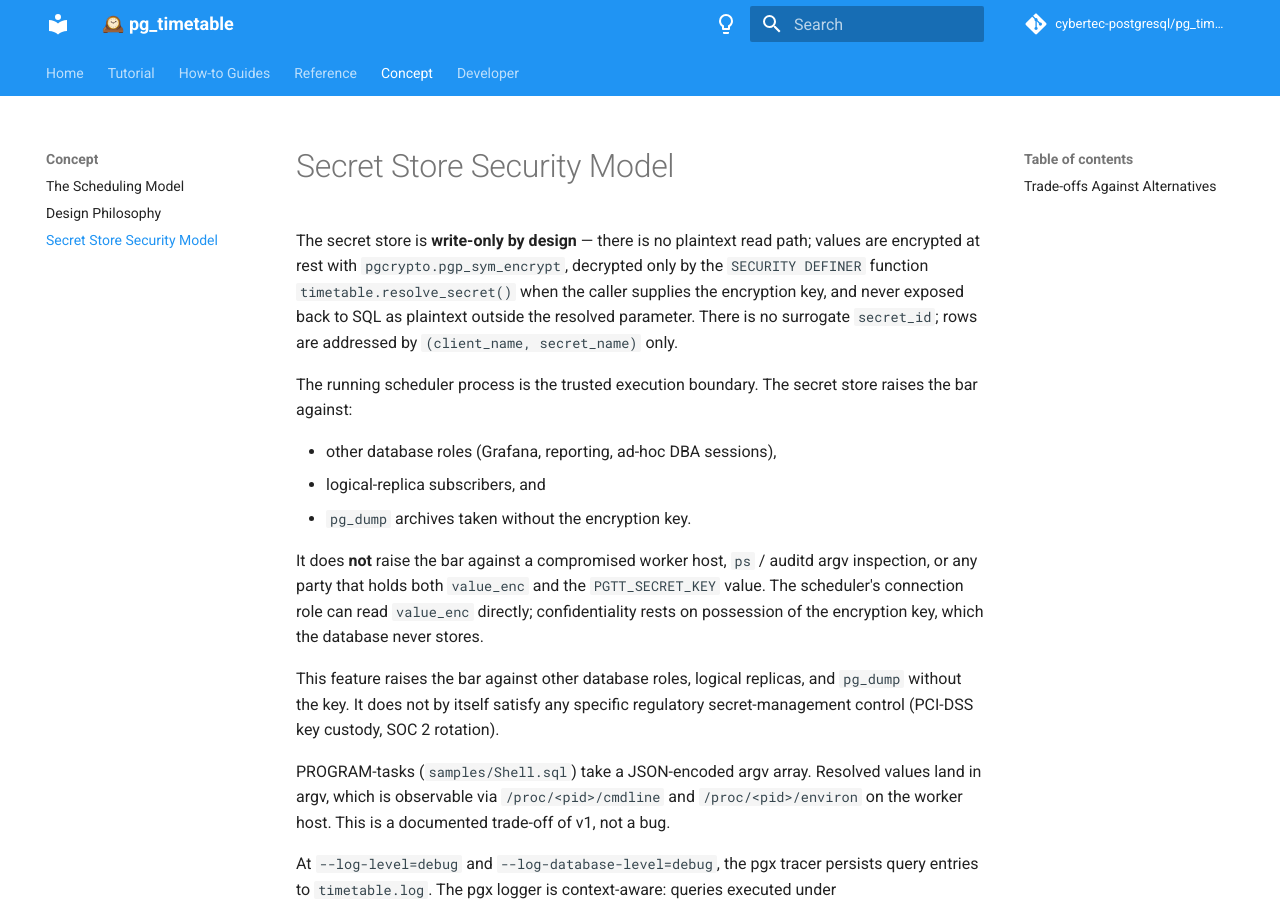
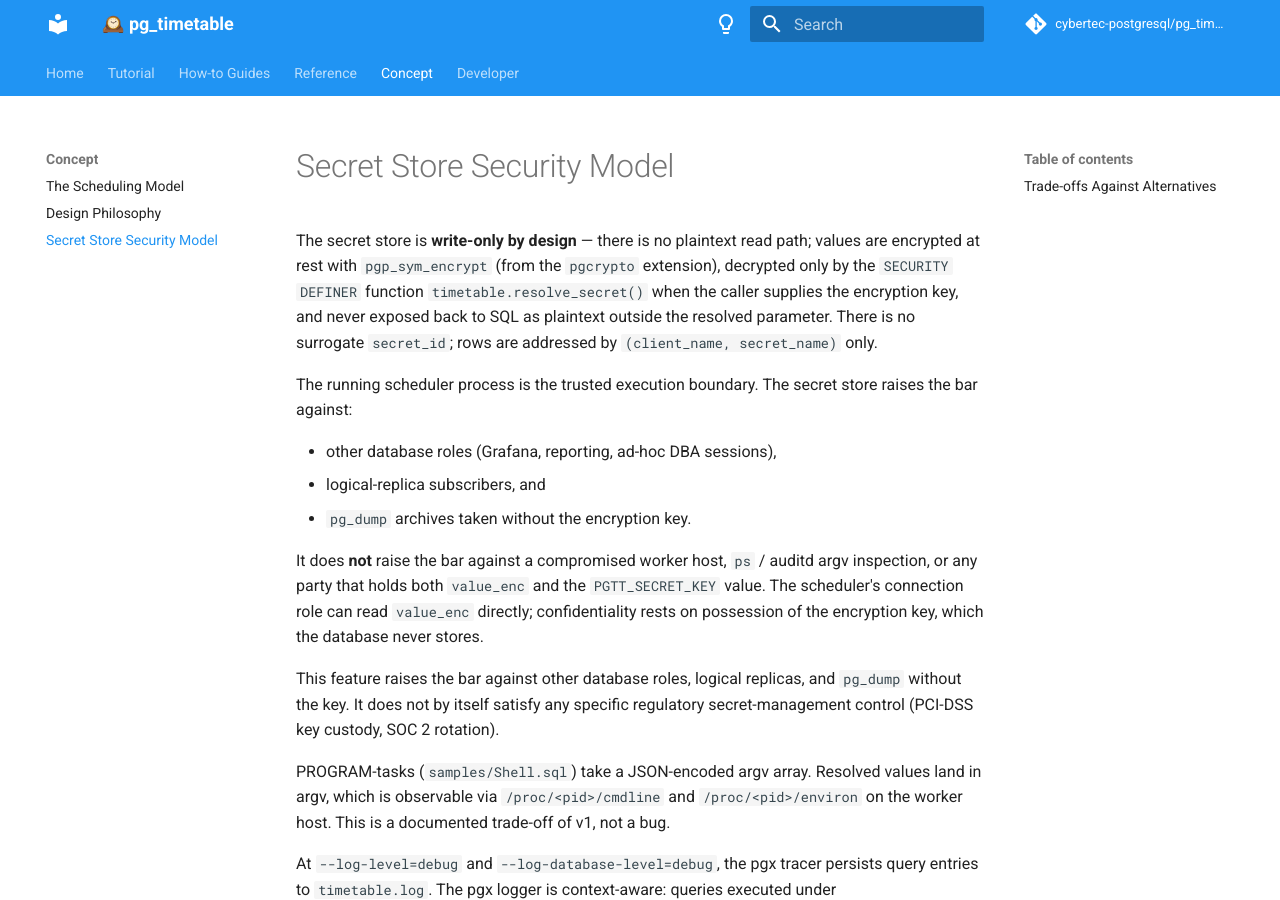
Before and after one commit to cybertec-postgresql/pg_timetable, an MkDocs documentation site: the page built from docs/explanation-secret-store-security-model.md, in a window 1280 px wide and 900 px high. Built offline with MkDocs 1.6.1 and Material for MkDocs 9.7.7, drawn with Linux system fonts in a browser that asks for light colours; comment, search, counter and statistics services are not loaded; the version menu is left out.

Commit message:
docs: drop schema qualification from pgp_sym_encrypt in security model

```diff
--- a/docs/explanation-secret-store-security-model.md
+++ b/docs/explanation-secret-store-security-model.md
@@ -1,6 +1,6 @@
 # Secret Store Security Model
 
-The secret store is **write-only by design** — there is no plaintext read path; values are encrypted at rest with `pgcrypto.pgp_sym_encrypt`, decrypted only by the `SECURITY DEFINER` function `timetable.resolve_secret()` when the caller supplies the encryption key, and never exposed back to SQL as plaintext outside the resolved parameter. There is no surrogate `secret_id`; rows are addressed by `(client_name, secret_name)` only.
+The secret store is **write-only by design** — there is no plaintext read path; values are encrypted at rest with `pgp_sym_encrypt` (from the `pgcrypto` extension), decrypted only by the `SECURITY DEFINER` function `timetable.resolve_secret()` when the caller supplies the encryption key, and never exposed back to SQL as plaintext outside the resolved parameter. There is no surrogate `secret_id`; rows are addressed by `(client_name, secret_name)` only.
 
 The running scheduler process is the trusted execution boundary. The secret
 store raises the bar against:
```
